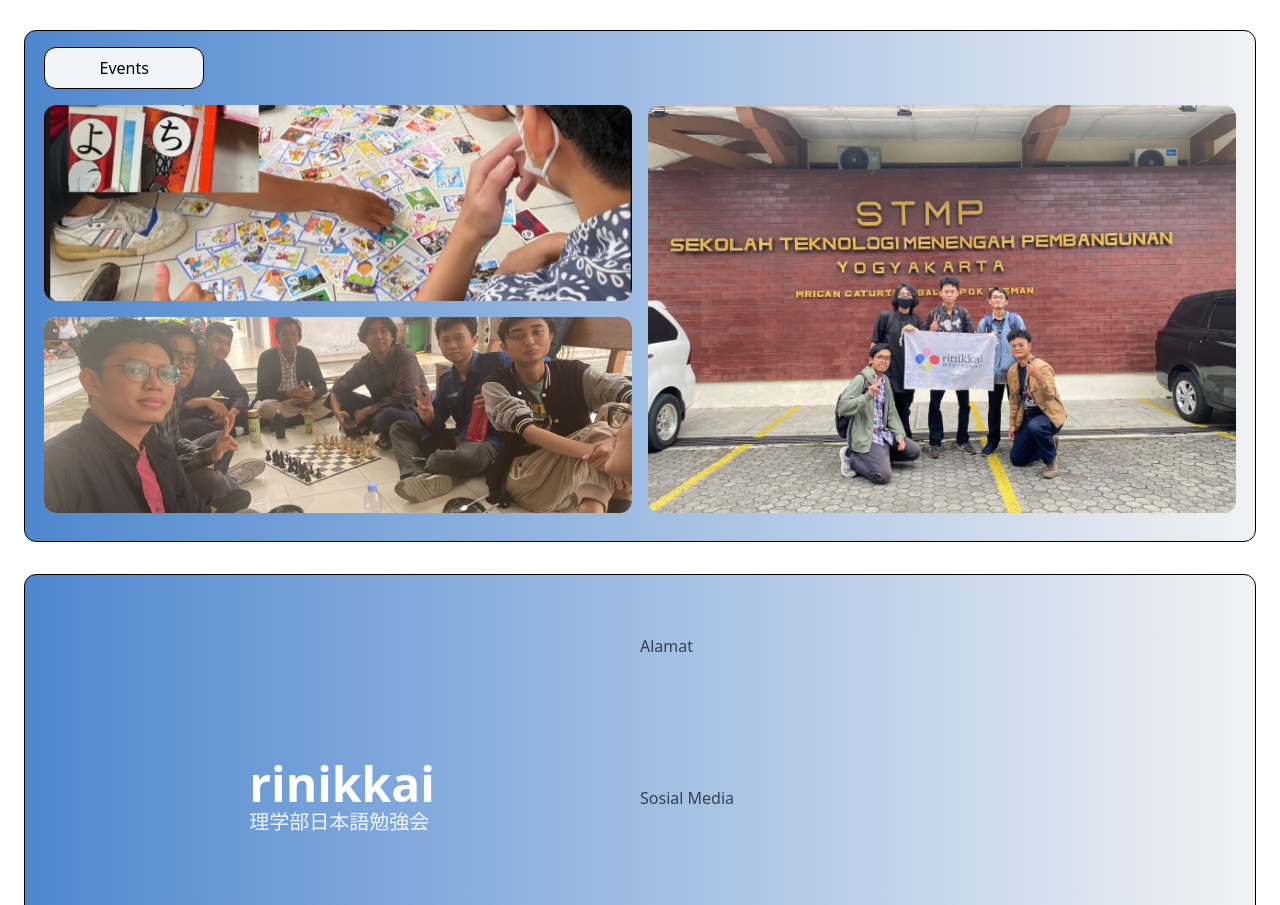
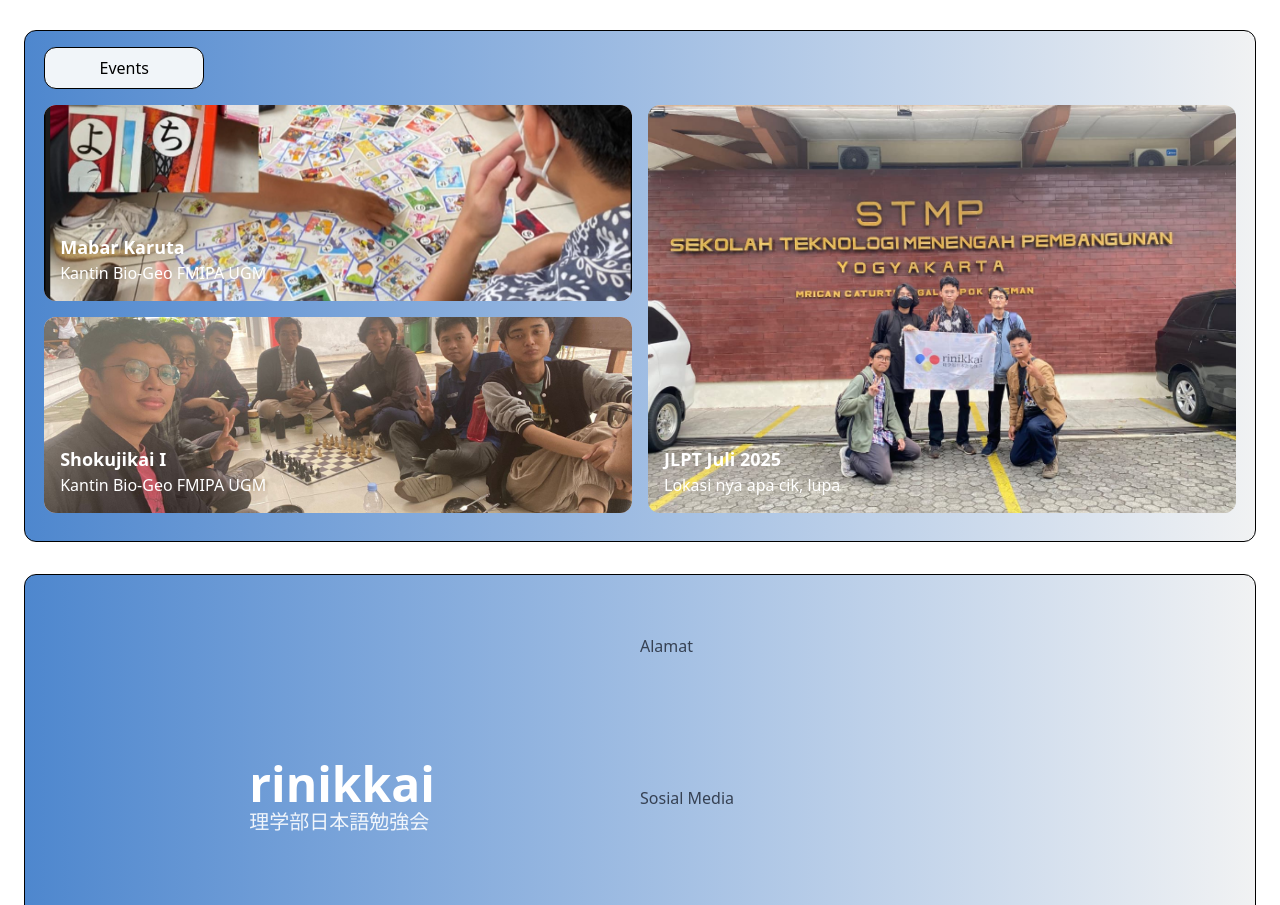
Before and after one commit to david-irvinne/rinikkai-frontend, a React (Vite) app: page / in a window 1280 px wide. Shown: the part 890-1795 px from the top of the page. Built offline with nearby package versions, Linux system fonts and the light colour scheme.

Commit message:
chore(home): add description text on events card

```diff
--- a/src/components/home/Events.tsx
+++ b/src/components/home/Events.tsx
@@ -17,24 +17,44 @@
         <div className=" grid grid-cols-2  gap-x-[1rem] h-full ">
 
           <div className="grid grid-rows-2 gap-y-[1rem] h-full ">
-            <div className="relative bg-red-100 h-full rounded-[12px] overflow-hidden">
+            <div className="relative bg-red-100 h-full rounded-[12px] overflow-hidden group">
               <img
                 src={MabarKaruta}
                 className="absolute  w-full h-full object-cover"
                 alt="Mabar Karuta"
               />
+              <div className="absolute bottom-0 text-white ml-[1rem] mb-[1rem]
+                transition-transform duration-300
+                group-hover:-translate-y-[1rem]">
+                <p className="font-bold text-lg">Mabar Karuta</p>
+                <p>Kantin Bio-Geo FMIPA UGM</p>
+              </div>
             </div>
-            <div className="relative bg-red-100 h-full rounded-[12px] overflow-hidden">
+
+            <div className="relative bg-red-100 h-full rounded-[12px] overflow-hidden group">
               <img
                 src={Shokujikai}
                 className="absolute  w-full h-full object-cover "
                 alt="Mabar Karuta"
               />
+
+              <div className="absolute bottom-0 text-white ml-[1rem] mb-[1rem]
+                transition-transform duration-300
+                group-hover:-translate-y-[1rem]">
+                <p className="font-bold text-lg">Shokujikai I</p>
+                <p>Kantin Bio-Geo FMIPA UGM</p>
+              </div>
             </div>
           </div>
 
-          <div className=" overflow-hidden rounded-[12px]">
-            <img src={JLPT2025}  className="h-full w-full object-cover "/>
+          <div className="overflow-hidden rounded-[12px] relative group">
+            <img src={JLPT2025}  className="absolute h-full w-full object-cover "/>
+            <div className="absolute bottom-0 text-white ml-[1rem] mb-[1rem]
+              transition-transform duration-300
+              group-hover:-translate-y-[1rem]">
+              <p className="font-bold text-lg">JLPT Juli 2025</p>
+              <p>Lokasi nya apa cik, lupa</p>
+            </div>
           </div>
 
         </div>
```
